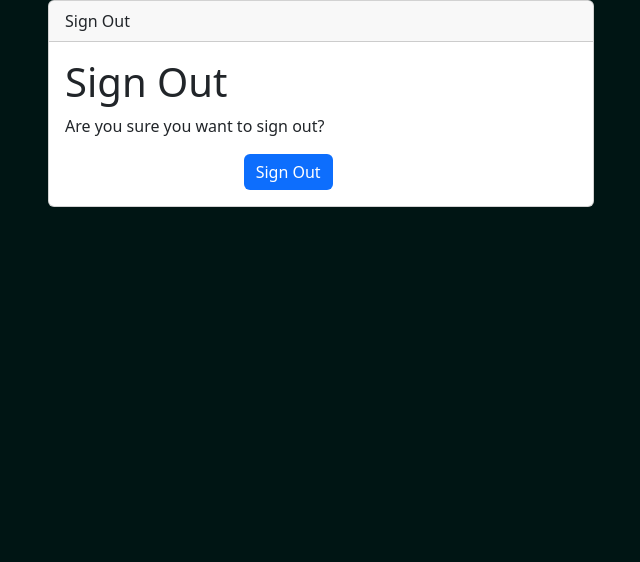
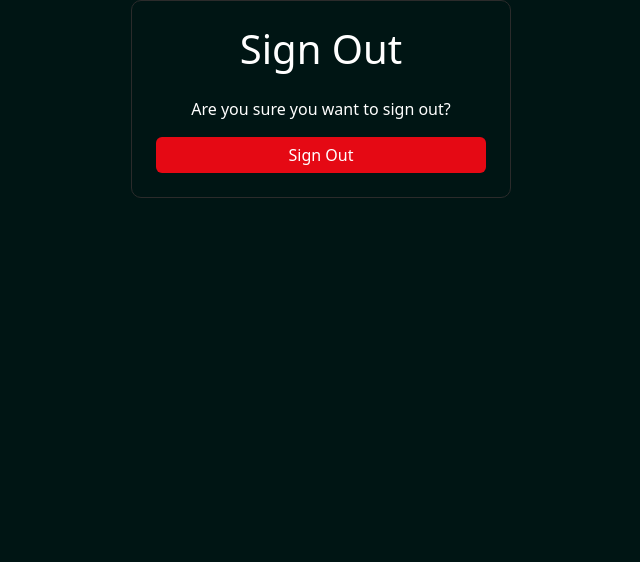
Before and after one commit to SorinPan/movie-nest, a Django app: page /accounts/logout/ in a window 1280 px wide. Shown: the part 92-654 px from the top of the page, without its empty margins (319-959 px from the left). Run offline with Django 4.2, Linux system fonts and the light colour scheme; the visitor is signed in with stand-in values (Sample User, id 1); some libraries are stand-ins or nearby versions.

Commit message:
Style sign out page

```diff
--- a/templates/account/logout.html
+++ b/templates/account/logout.html
@@ -5,13 +5,12 @@
 {% endblock head_title %}
 {% block content %}
     <div class="container">
-        <div class="row justify-content-center">
-            <div class="col-md-6">
-                <div class="card">
-                    <div class="card-header">{{ _('Sign Out') }}</div>
+        <div class="row justify-content-center text-center">
+            <div class="auth-container col-md-4">
 
-                    <div class="card-body">
-                        <h1>{{ _('Sign Out') }}</h1>
+                <h1 class="auth-heading">{% trans "Sign Out" %}</h1>
+
+                    <div class="row">
 
                         <p>{% trans 'Are you sure you want to sign out?' %}</p>
                         {% url 'account_logout' as action_url %}
@@ -20,16 +19,14 @@
                             {% if redirect_field_value %}
                                 <input type="hidden" name="{{ redirect_field_name }}" value="{{ redirect_field_value }}" />
                             {% endif %}
-                            <div class="form-group row mb-0">
-                                <div class="col-md-6 offset-md-4">
-                                    <button type="submit" class="btn btn-primary">
-                                        {{ _('Sign Out') }}
-                                    </button>
+                            <div class="row">
+                                <div class="col-12 d-flex justify-content-center">
+                                    <button type="submit" class="btn btn-primary btn-auth">{% trans "Sign Out" %}</button>
                                 </div>
                             </div>
                         </form>
                     </div>
-                </div>
+
             </div>
         </div>
     </div>
```
